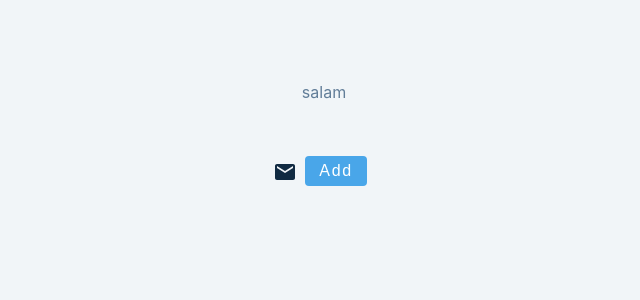
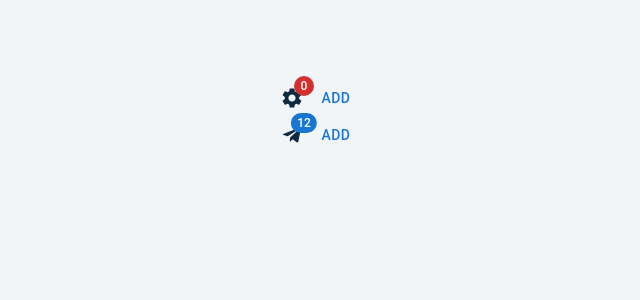
Before and after one commit to alivarastepour/react, a React (Create React App) app: page / in a window 1280 px wide. Shown: the top 300 px of the page, without its empty margins (316-956 px from the left). Built offline with nearby package versions, Linux system fonts and the light colour scheme.

Commit message:
MUI Icons

```diff
--- a/src/App.js
+++ b/src/App.js
@@ -1,5 +1,5 @@
 import React from "react";
-import Setup from "./tutorial/28-MUI/Badge";
+import Setup from "./tutorial/28-MUI/Icon";
 function App() {
   return (
     <div className="container">
--- /dev/null
+++ b/src/tutorial/28-MUI/Icon.js
@@ -0,0 +1,32 @@
+import React, { useState } from "react";
+import SettingsIcon from "@mui/icons-material/Settings";
+import TelegramIcon from "@mui/icons-material/Telegram";
+import { Badge } from "@mui/material";
+import { Button } from "@mui/material";
+const Setup = () => {
+  const [state, setState] = useState(0);
+  const [state1, setState1] = useState(12);
+  return (
+    <>
+      <div>
+        <Badge
+          max={100}
+          variant="standard"
+          badgeContent={state}
+          showZero
+          color="error"
+        >
+          <SettingsIcon />
+        </Badge>
+        <Button onClick={() => setState(state + 1)}>add</Button>
+      </div>
+      <div>
+        <Badge max={20} showZero color="primary" badgeContent={state1}>
+          <TelegramIcon />
+        </Badge>
+        <Button onClick={() => setState1(state1 + 1)}>add</Button>
+      </div>
+    </>
+  );
+};
+export default Setup;
```
